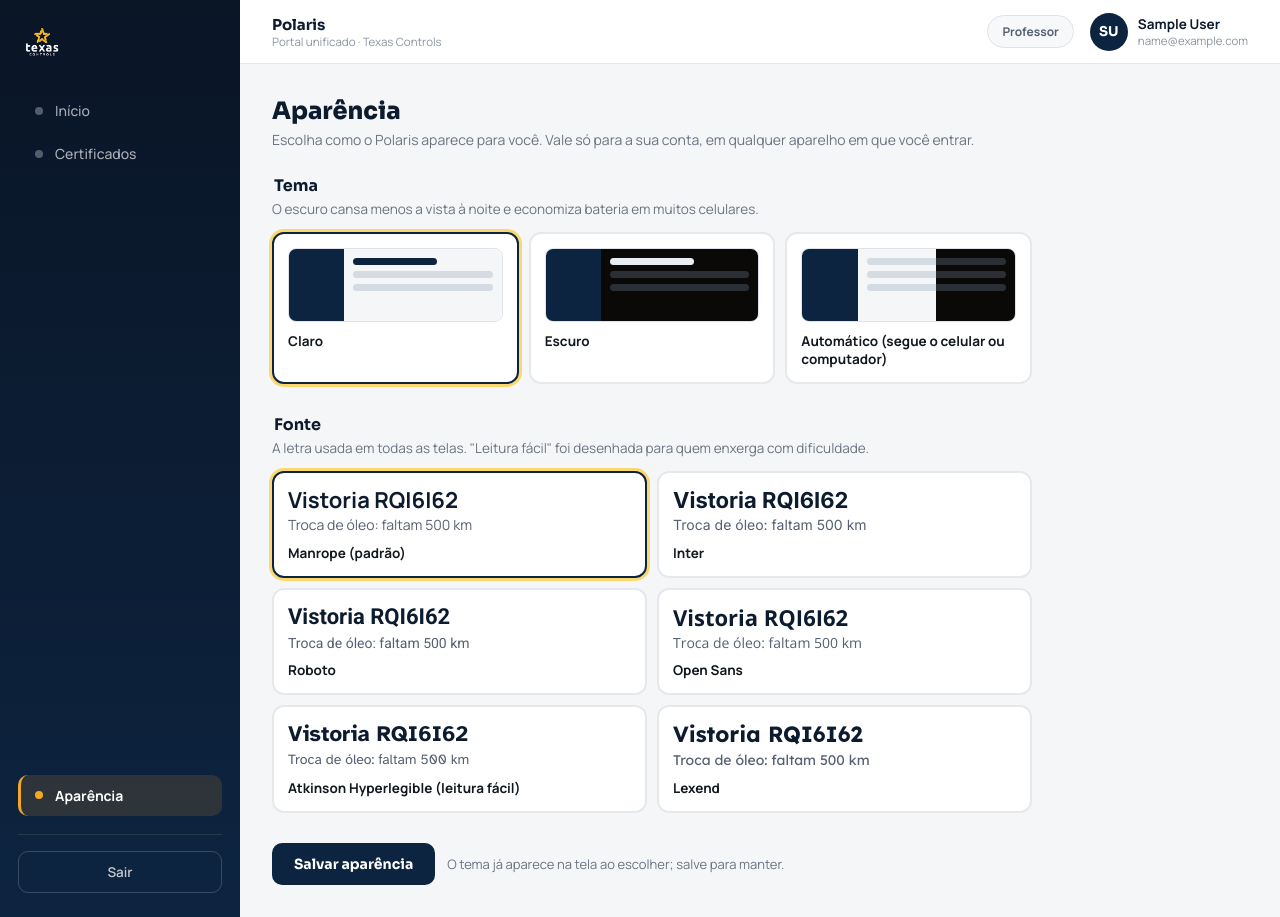
After one commit to niviton/texas-sistema, a Django app: page /aparencia/ in a window 1280 px wide. The commit adds this page. Run offline with Django 5.2, Linux system fonts and the light colour scheme; the visitor is signed in with stand-in values (Sample User, id 1).

Commit message:
Aparência por pessoa: tema claro, escuro ou automático e escolha da fonte
Co-Authored-By: Claude Opus 5.5 <noreply@anthropic.com>

```diff
--- a/accounts/models.py
+++ b/accounts/models.py
@@ -30,6 +30,27 @@ class UserManager(BaseUserManager):
         return self._create_user(email, password, **extra_fields)
 
 
+# Aparência escolhida por cada pessoa (Início → Aparência).
+TEMA_CLARO = 'claro'
+TEMA_ESCURO = 'escuro'
+TEMA_AUTO = 'auto'
+TEMA_CHOICES = [
+    (TEMA_CLARO, 'Claro'),
+    (TEMA_ESCURO, 'Escuro'),
+    (TEMA_AUTO, 'Automático (segue o celular ou computador)'),
+]
+# chave: (rótulo, família CSS, parâmetro do Google Fonts ou None para a fonte padrão já carregada)
+FONTES = {
+    'manrope': ('Manrope (padrão)', "'Manrope', system-ui, sans-serif", None),
+    'inter': ('Inter', "'Inter', system-ui, sans-serif", 'Inter:wght@400;500;600;700;800'),
+    'roboto': ('Roboto', "'Roboto', system-ui, sans-serif", 'Roboto:wght@400;500;700;900'),
+    'open_sans': ('Open Sans', "'Open Sans', system-ui, sans-serif", 'Open+Sans:wght@400;500;600;700;800'),
+    'atkinson': ('Atkinson Hyperlegible (leitura fácil)', "'Atkinson Hyperlegible', system-ui, sans-serif", 'Atkinson+Hyperlegible:wght@400;700'),
+    'lexend': ('Lexend', "'Lexend', system-ui, sans-serif", 'Lexend:wght@400;500;600;700;800'),
+}
+FONTE_CHOICES = [(k, v[0]) for k, v in FONTES.items()]
+
+
 class User(AbstractUser):
     ROLE_ADMIN = 'admin'
     ROLE_PROFESSOR = 'professor'
@@ -50,6 +71,8 @@ class User(AbstractUser):
     phone = models.CharField('telefone', max_length=15, blank=True)
     role = models.CharField(max_length=20, choices=ROLE_CHOICES, default=ROLE_PROFESSOR)
     is_approved = models.BooleanField('acesso aprovado', default=False)
+    tema = models.CharField('tema', max_length=10, choices=TEMA_CHOICES, default=TEMA_CLARO)
+    fonte = models.CharField('fonte', max_length=20, choices=FONTE_CHOICES, default='manrope')
 
     USERNAME_FIELD = 'email'
     REQUIRED_FIELDS = ['full_name']
@@ -91,5 +114,13 @@ class User(AbstractUser):
         return self.role in (self.ROLE_ADMIN, self.ROLE_LOGISTICA)
 
     @property
+    def fonte_css(self):
+        return FONTES.get(self.fonte, FONTES['manrope'])[1]
+
+    @property
+    def fonte_google(self):
+        return FONTES.get(self.fonte, FONTES['manrope'])[2]
+
+    @property
     def role_label(self):
         return dict(self.ROLE_CHOICES).get(self.role, self.role)
--- a/accounts/urls.py
+++ b/accounts/urls.py
@@ -7,4 +7,5 @@ app_name = 'accounts'
 urlpatterns = [
     path('', views.auth_view, name='auth'),
     path('sair/', views.PolarisLogoutView.as_view(), name='logout'),
+    path('aparencia/', views.aparencia_view, name='aparencia'),
 ]
--- a/accounts/views.py
+++ b/accounts/views.py
@@ -1,8 +1,11 @@
+from django.contrib import messages
 from django.contrib.auth import login as auth_login
+from django.contrib.auth.decorators import login_required
 from django.contrib.auth.views import LogoutView
 from django.shortcuts import redirect, render
 
 from .forms import EmailAuthenticationForm, RegisterForm
+from .models import FONTES, TEMA_CHOICES
 
 
 def auth_view(request):
@@ -43,3 +46,21 @@ def auth_view(request):
 
 class PolarisLogoutView(LogoutView):
     next_page = 'accounts:auth'
+
+
+@login_required
+def aparencia_view(request):
+    """Cada pessoa escolhe a fonte e o tema (claro, escuro ou automático) do próprio Polaris."""
+    if request.method == 'POST':
+        tema = request.POST.get('tema')
+        fonte = request.POST.get('fonte')
+        if tema in dict(TEMA_CHOICES) and fonte in FONTES:
+            request.user.tema = tema
+            request.user.fonte = fonte
+            request.user.save(update_fields=['tema', 'fonte'])
+            messages.success(request, 'Aparência salva.')
+        return redirect('accounts:aparencia')
+    fontes = [{'chave': k, 'rotulo': v[0], 'css': v[1], 'google': v[2]} for k, v in FONTES.items()]
+    return render(request, 'accounts/aparencia.html', {
+        'active_nav': 'aparencia', 'fontes': fontes, 'temas': TEMA_CHOICES,
+    })
--- /dev/null
+++ b/templates/accounts/aparencia.html
@@ -0,0 +1,87 @@
+{% extends "dashboard/_shell.html" %}
+{% block title %}Aparência · Polaris{% endblock %}
+{% block extra_style %}
+  .ap { max-width:760px; }
+  .ap h2 { font-family:'Sora',sans-serif; font-size:16px; font-weight:700; color:#0d1b2e; margin:0 0 4px; }
+  .ap .sub { font-size:13.5px; color:#6b7480; margin:0 0 14px; }
+  .ap fieldset { border:none; padding:0; margin:0 0 30px; }
+  .opcoes { display:grid; gap:10px; }
+  .opcoes.temas { grid-template-columns:repeat(3, minmax(0, 1fr)); }
+  .opcoes.fontes { grid-template-columns:repeat(2, minmax(0, 1fr)); }
+  .op { position:relative; display:block; cursor:pointer; }
+  .op input { position:absolute; opacity:0; pointer-events:none; }
+  .op .card { display:block; height:100%; padding:14px; border:2px solid #e6e9ec; border-radius:12px; background:#fff; }
+  .op input:checked + .card { border-color:#0d2440; box-shadow:0 0 0 3px rgba(255,192,0,.55); }
+  .op input:focus-visible + .card { outline:3px solid #ffc000; outline-offset:2px; }
+  .op .nome { display:block; font-size:13.5px; font-weight:700; color:#12181f; margin-top:10px; }
+  .op .amostra { display:block; font-size:22px; font-weight:700; color:#0d1b2e; line-height:1.2; }
+  .op .amostra small { display:block; font-size:14px; font-weight:400; color:#556072; margin-top:4px; }
+  .mini { display:flex; height:74px; border-radius:8px; overflow:hidden; border:1px solid #dfe3e8; }
+  .mini .lado { width:26%; background:#0d2440; }
+  .mini .corpo { flex:1; padding:9px; display:flex; flex-direction:column; gap:6px; }
+  .mini .corpo i { display:block; height:7px; border-radius:4px; }
+  .mini.claro .corpo { background:#f4f6f8; } .mini.claro .corpo i { background:#d5dbe2; } .mini.claro .corpo i:first-child { background:#0d2440; width:60%; }
+  .mini.escuro .corpo { background:#0b0907; } .mini.escuro .corpo i { background:#2a2f36; } .mini.escuro .corpo i:first-child { background:#e8edf4; width:60%; }
+  .mini.auto .corpo { background:linear-gradient(90deg, #f4f6f8 50%, #0b0907 50%); } .mini.auto .corpo i { background:linear-gradient(90deg, #d5dbe2 50%, #2a2f36 50%); }
+  .salvar { display:flex; gap:12px; align-items:center; flex-wrap:wrap; }
+  @media (max-width: 640px) {
+    .opcoes.temas { grid-template-columns:minmax(0, 1fr); }
+    .opcoes.temas .card { display:flex; gap:14px; align-items:center; }
+    .opcoes.temas .mini { width:110px; flex-shrink:0; height:60px; }
+    .opcoes.temas .nome { margin-top:0; }
+    .opcoes.fontes { grid-template-columns:minmax(0, 1fr); }
+  }
+{% endblock %}
+{% block shell_content %}
+{% for f in fontes %}{% if f.google %}<link href="https://fonts.googleapis.com/css2?family={{ f.google }}&display=swap" rel="stylesheet">{% endif %}{% endfor %}
+<div class="ap">
+  <h1 style="font-family:'Sora',sans-serif; font-size:24px; font-weight:800; margin:0 0 4px; color:#0d1b2e;">Aparência</h1>
+  <p style="font-size:14px; color:#6b7480; margin:0 0 26px;">Escolha como o Polaris aparece para você. Vale só para a sua conta, em qualquer aparelho em que você entrar.</p>
+
+  <form method="post" id="ap-form">
+    {% csrf_token %}
+    <fieldset>
+      <legend><h2>Tema</h2></legend>
+      <p class="sub">O escuro cansa menos a vista à noite e economiza bateria em muitos celulares.</p>
+      <div class="opcoes temas">
+        {% for valor, rotulo in temas %}
+          <label class="op">
+            <input type="radio" name="tema" value="{{ valor }}" {% if request.user.tema == valor %}checked{% endif %}>
+            <span class="card">
+              <span class="mini {{ valor }}"><span class="lado"></span><span class="corpo"><i></i><i></i><i></i></span></span>
+              <span class="nome">{{ rotulo }}</span>
+            </span>
+          </label>
+        {% endfor %}
+      </div>
+    </fieldset>
+
+    <fieldset>
+      <legend><h2>Fonte</h2></legend>
+      <p class="sub">A letra usada em todas as telas. "Leitura fácil" foi desenhada para quem enxerga com dificuldade.</p>
+      <div class="opcoes fontes">
+        {% for f in fontes %}
+          <label class="op">
+            <input type="radio" name="fonte" value="{{ f.chave }}" {% if request.user.fonte == f.chave %}checked{% endif %}>
+            <span class="card">
+              <span class="amostra" style="font-family:{{ f.css|safe }} !important;">Vistoria RQI6I62<small style="font-family:{{ f.css|safe }} !important;">Troca de óleo: faltam 500 km</small></span>
+              <span class="nome">{{ f.rotulo }}</span>
+            </span>
+          </label>
+        {% endfor %}
+      </div>
+    </fieldset>
+
+    <div class="salvar">
+      <button type="submit" class="v-btn" style="padding:12px 22px; border:none; border-radius:10px; background:#0d2440; color:#fff; font-family:'Sora',sans-serif; font-weight:700; font-size:14px; cursor:pointer;">Salvar aparência</button>
+      <span style="font-size:13px; color:#6b7480;">O tema já aparece na tela ao escolher; salve para manter.</span>
+    </div>
+  </form>
+</div>
+<script>
+  /* Mostra o tema escolhido na hora, antes de salvar. */
+  document.querySelectorAll('input[name=tema]').forEach((r) => r.addEventListener('change', () => {
+    document.documentElement.dataset.tema = r.value;
+  }));
+</script>
+{% endblock %}
--- a/templates/base.html
+++ b/templates/base.html
@@ -1,15 +1,29 @@
 {% load static %}<!DOCTYPE html>
-<html lang="pt-br">
+<html lang="pt-br"{% if request.user.is_authenticated %} data-tema="{{ request.user.tema }}" data-fonte="{{ request.user.fonte }}"{% endif %}>
 <head>
 <meta charset="utf-8">
 <meta name="viewport" content="width=device-width, initial-scale=1">
 <title>{% block title %}Polaris · Texas Controls{% endblock %}</title>
 <link rel="preconnect" href="https://fonts.googleapis.com">
 <link href="https://fonts.googleapis.com/css2?family=Manrope:wght@400;500;600;700;800&family=Sora:wght@600;700;800&display=swap" rel="stylesheet">
+{% if request.user.is_authenticated and request.user.fonte_google %}<link href="https://fonts.googleapis.com/css2?family={{ request.user.fonte_google }}&display=swap" rel="stylesheet">{% endif %}
 <style>
   @keyframes fadeUp { from { opacity:0; transform:translateY(10px); } to { opacity:1; transform:translateY(0); } }
   @keyframes floatStar { 0%,100% { transform:translateY(0) rotate(0deg); } 50% { transform:translateY(-14px) rotate(4deg); } }
   * { box-sizing: border-box; }
+  /* Fonte escolhida pela pessoa (Aparência). As telas usam fontes fixas nos estilos, por isso o !important. */
+  {% if request.user.is_authenticated and request.user.fonte != 'manrope' %}
+  html[data-fonte] body, html[data-fonte] body *:not(svg):not(svg *) { font-family: {{ request.user.fonte_css|safe }} !important; }
+  {% endif %}
+  /* Tema escuro: inverte as cores da página e desfaz a inversão no que precisa manter a cor real
+     (fotos, assinatura, menu lateral escuro, botões da marca). O filtro fica no elemento raiz, que
+     não altera o posicionamento dos elementos fixos (barra de enviar no celular). */
+  html[data-tema="escuro"] { filter: invert(1) hue-rotate(180deg); background:#fff; }
+  html[data-tema="escuro"] :is(img, video, canvas, picture, .shell-side, .acao, .v-btn, .home-cta, .step-n, .locator, .mini) { filter: invert(1) hue-rotate(180deg); }
+  @media (prefers-color-scheme: dark) {
+    html[data-tema="auto"] { filter: invert(1) hue-rotate(180deg); background:#fff; }
+    html[data-tema="auto"] :is(img, video, canvas, picture, .shell-side, .acao, .v-btn, .home-cta, .step-n, .locator, .mini) { filter: invert(1) hue-rotate(180deg); }
+  }
   body { margin:0; -webkit-font-smoothing:antialiased; font-family:'Manrope',system-ui,sans-serif; }
   ::selection { background:#f5a623; color:#0d1b2e; }
   input::placeholder, textarea::placeholder { color:#9aa3ad; }
--- a/templates/dashboard/_shell.html
+++ b/templates/dashboard/_shell.html
@@ -90,12 +90,13 @@
       </details>
       {% endif %}
     </div>
-    {% if request.user.role == 'admin' %}
     <div class="shell-nav" style="flex:0; margin-top:auto;">
+      <a href="{% url 'accounts:aparencia' %}" class="nav-link {% if active_nav == 'aparencia' %}active{% endif %}"><div class="dot"></div><span>Aparência</span></a>
+      {% if request.user.role == 'admin' %}
       <a href="{% url 'accounts_admin:usuarios' %}" class="nav-link {% if active_nav == 'configuracoes' %}active{% endif %}"><div class="dot"></div><span>Configurações</span></a>
+      {% endif %}
     </div>
-    {% endif %}
-    <div style="{% if request.user.role != 'admin' %}margin-top:auto; {% endif %}padding-top:16px; border-top:1px solid rgba(255,255,255,0.1); flex-shrink:0;">
+    <div style="padding-top:16px; border-top:1px solid rgba(255,255,255,0.1); flex-shrink:0;">
       <form method="post" action="{% url 'accounts:logout' %}">
         {% csrf_token %}
         <button type="submit" style="width:100%; padding:11px 0; border:1.5px solid rgba(255,255,255,0.18); background:none; border-radius:10px; color:rgba(255,255,255,0.75); font-family:'Manrope',sans-serif; font-weight:600; font-size:13.5px; cursor:pointer;">Sair</button>
```
Also changed, not shown: accounts/tests.py (+27 -0 lines), CHANGELOG.md, accounts/migrations/0005_user_fonte_user_tema.py (added).
